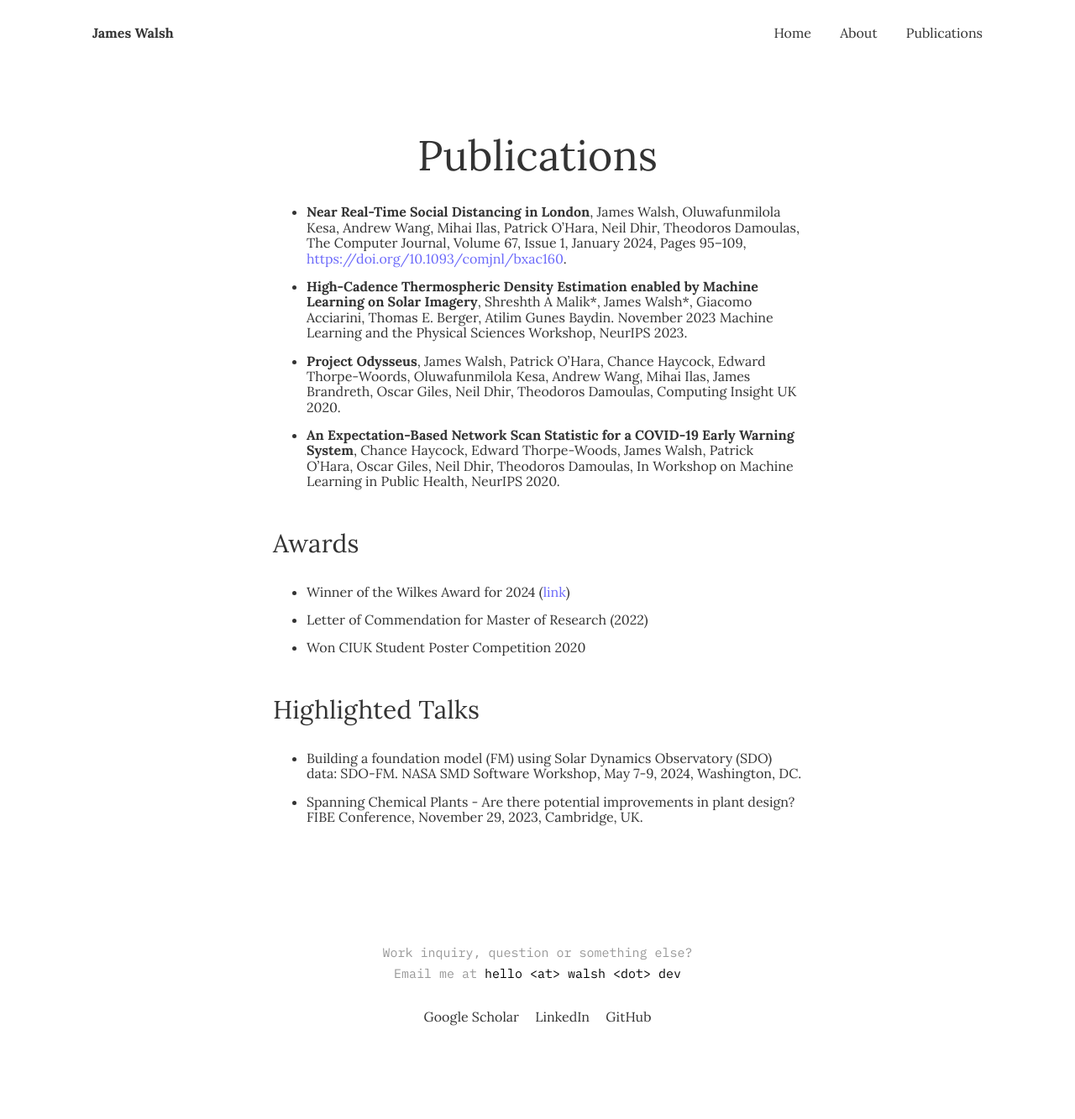
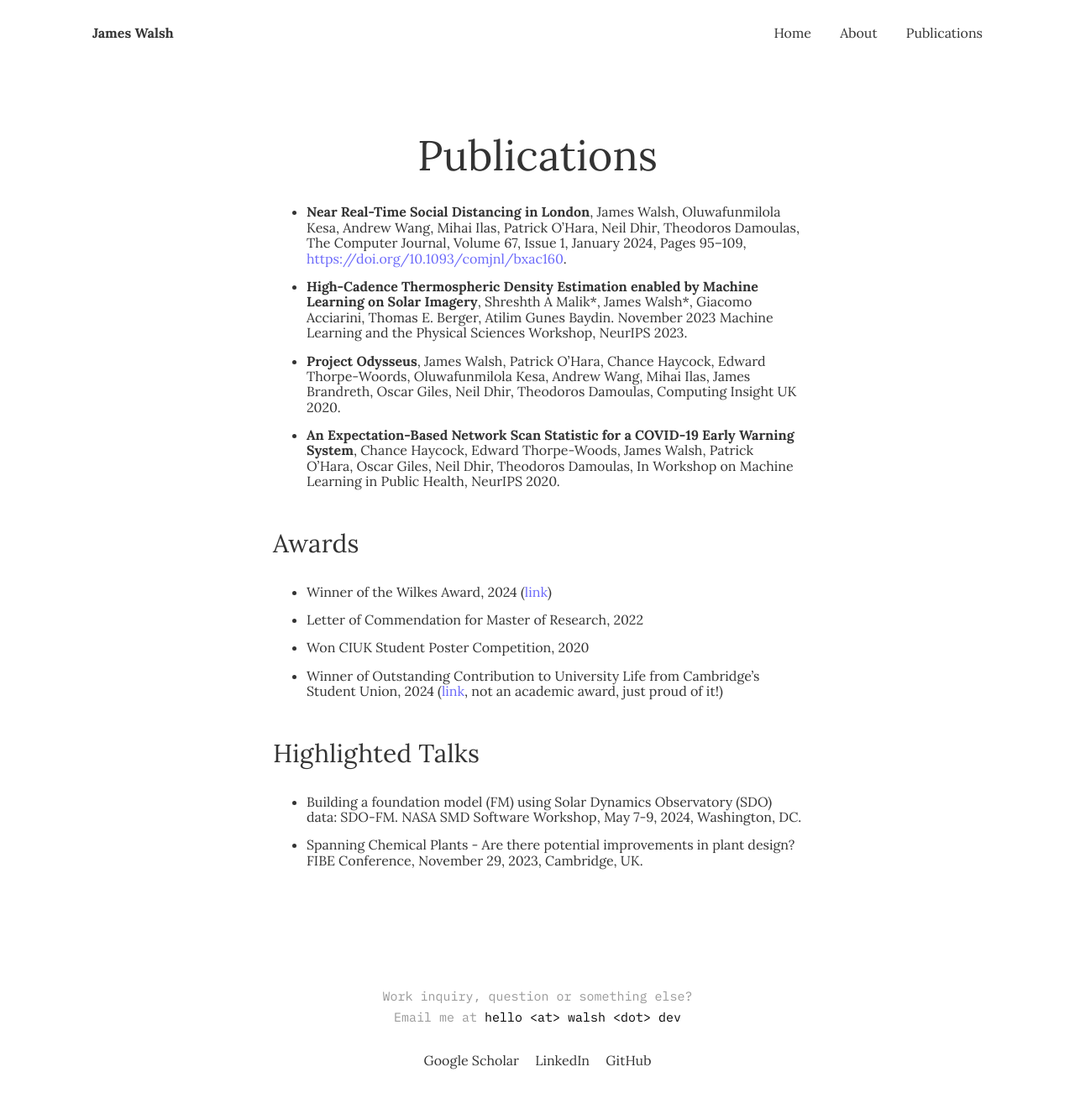
Before and after one commit to dead-water/dead-water.github.io, a Jekyll site: the page built from _pages/publications.md, in a window 1280 px wide. Shown: the whole page at 84% size. Built offline with Jekyll 4.4.1, drawn with Linux system fonts in a browser that asks for light colours; before the commit the page ends 1281 px from its top, so only the background shows below that.

Commit message:
Update publications.md

```diff
--- a/_pages/publications.md
+++ b/_pages/publications.md
@@ -10,9 +10,10 @@ permalink: /publications/
 
 ## Awards
 
-- Winner of the Wilkes Award for 2024 ([link](https://academic.oup.com/comjnl/pages/Wilkes_award?login=false))
-- Letter of Commendation for Master of Research (2022)
-- Won CIUK Student Poster Competition 2020
+- Winner of the Wilkes Award, 2024 ([link](https://academic.oup.com/comjnl/pages/Wilkes_award?login=false))
+- Letter of Commendation for Master of Research, 2022
+- Won CIUK Student Poster Competition, 2020
+- Winner of Outstanding Contribution to University Life from Cambridge's Student Union, 2024 ([link](https://www.cambridgesu.co.uk/news/article/cambridgesu/Cambridge-Students-Awards/), not an academic award, just proud of it!)
 
 ## Highlighted Talks
 
```
